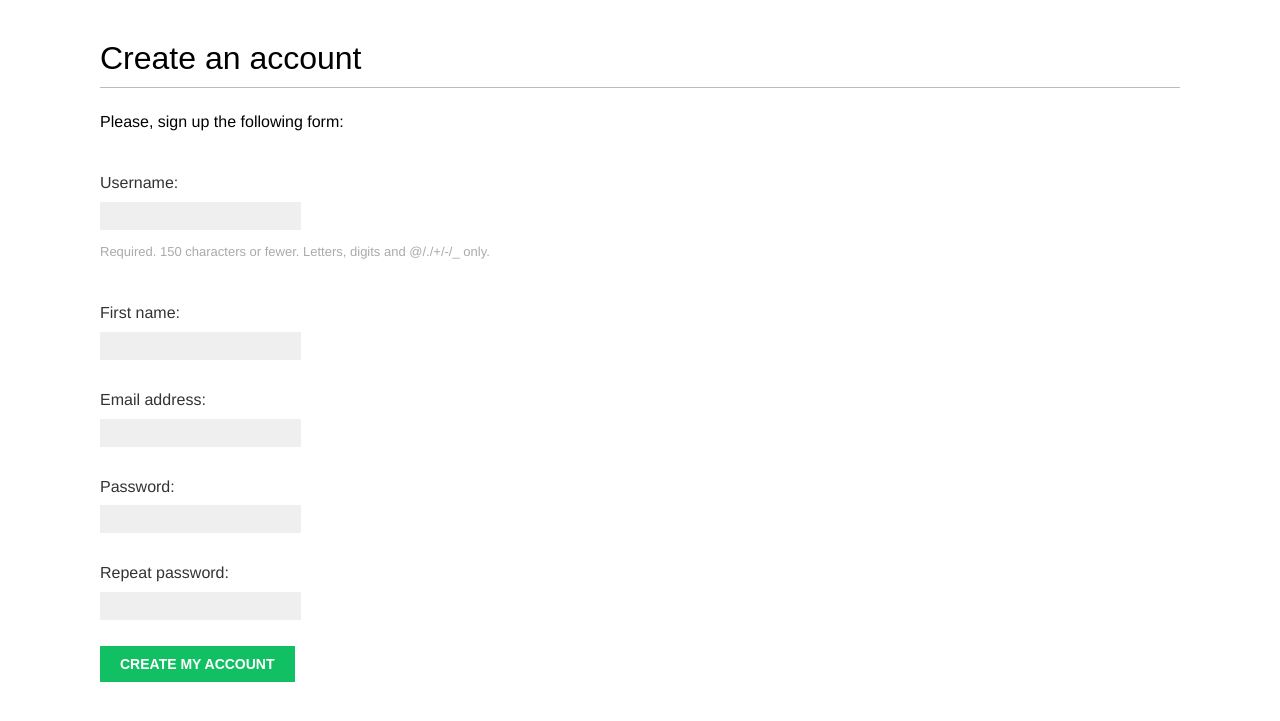
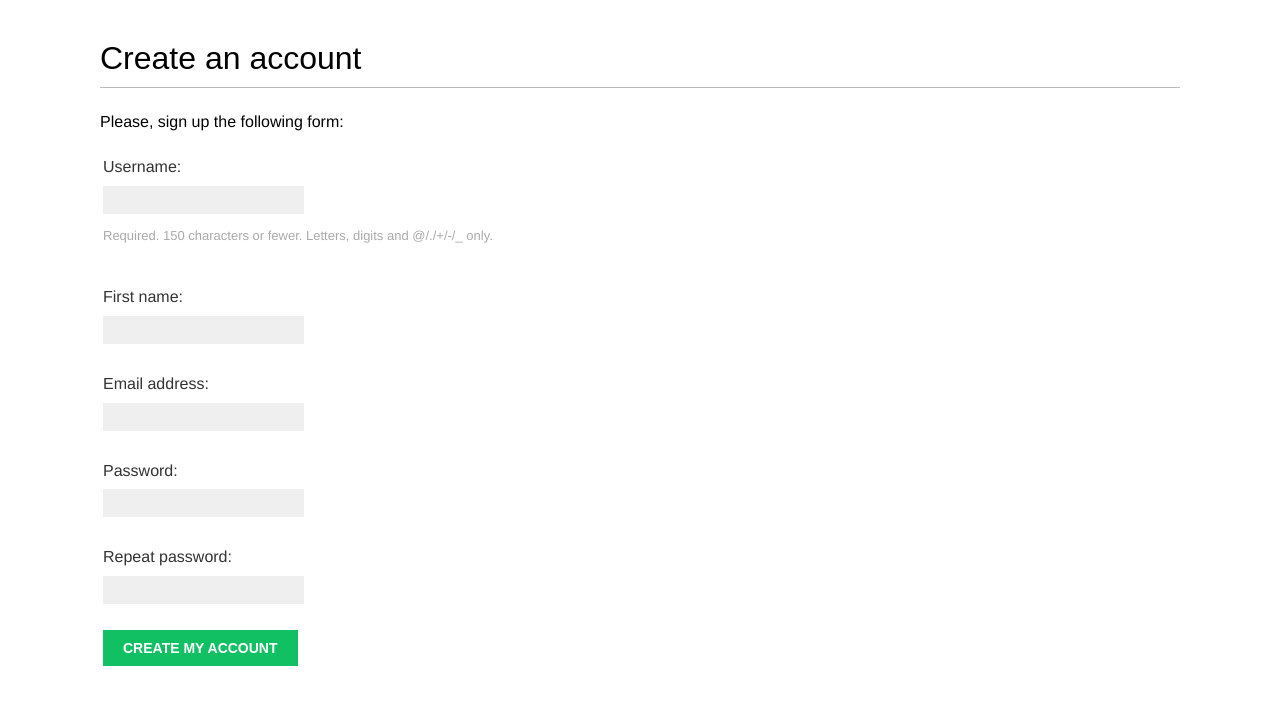
Before and after one commit to smdsu/Bookmarks-workname-, a Django app: page /account/register/ in a window 1280 px wide. Shown: the part 47-768 px from the top of the page. Run offline with Django 5.2, Linux system fonts and the light colour scheme; some web fonts are replaced.

Commit message:
CSS: Fix form padding for full input display

```diff
--- a/account/static/css/base.css
+++ b/account/static/css/base.css
@@ -100,12 +100,13 @@ ol {
 
 /* forms */
 form {
-    overflow:auto;
+    overflow:inherit;
 }
 
 form p {
     width:100%;
     overflow:auto;
+    padding-left: 3px;
 }
 
 label {
```
